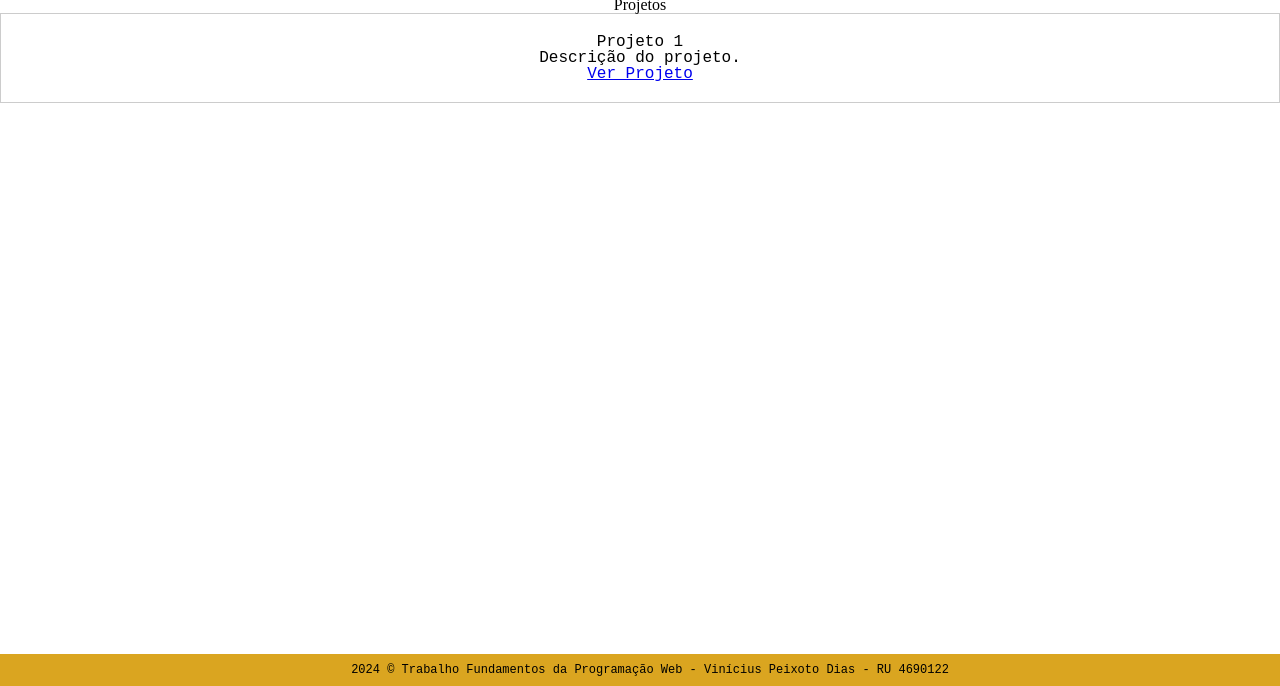
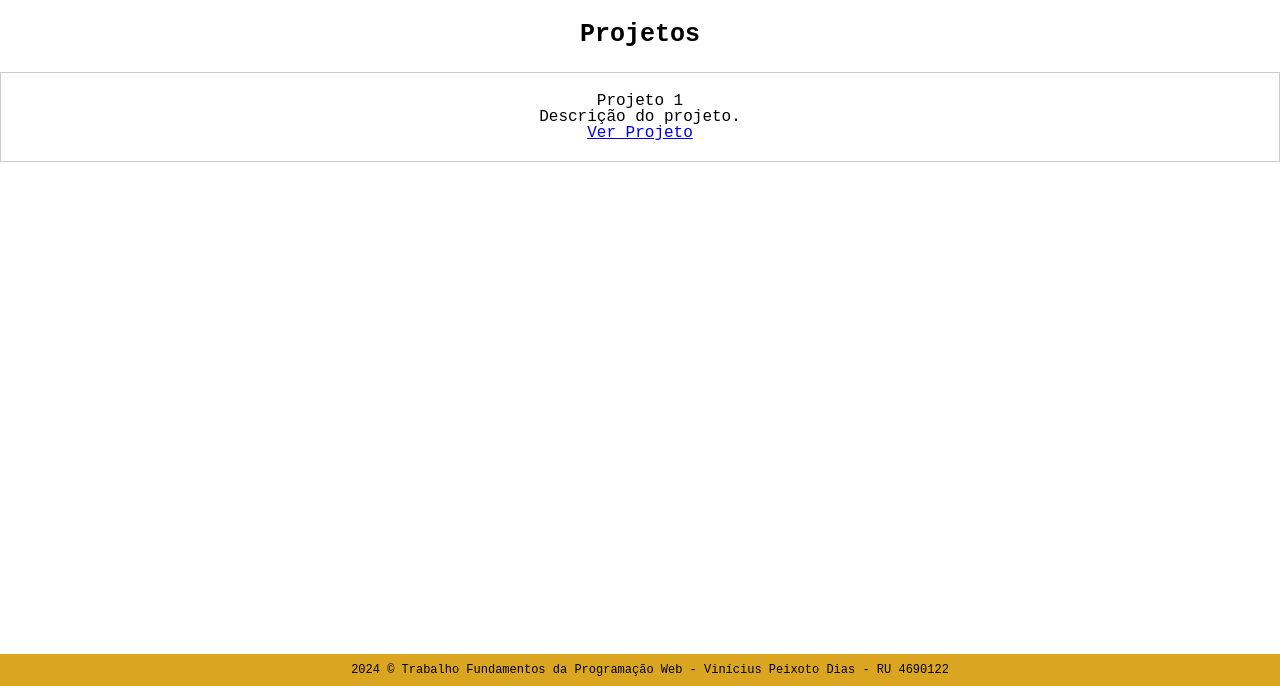
Before and after one commit to vinipeixoto/trabalhovinicius, a plain HTML site: page portifolio.html in a window 1280 px wide. Shown: the part 114-800 px from the top of the page. Drawn offline with Linux system fonts and the light colour scheme.

Commit message:
Update portifolio.html

```diff
--- a/portifolio.html
+++ b/portifolio.html
@@ -20,7 +20,7 @@
         </ul>
     </nav>
     <section id="projetos">
-        <h2>Projetos</h2>
+        <h2 class ="titulo_inicio">Projetos</h2>
         <div class="projeto">
             <h3>Projeto 1</h3>
             <p>Descrição do projeto.</p>
```
